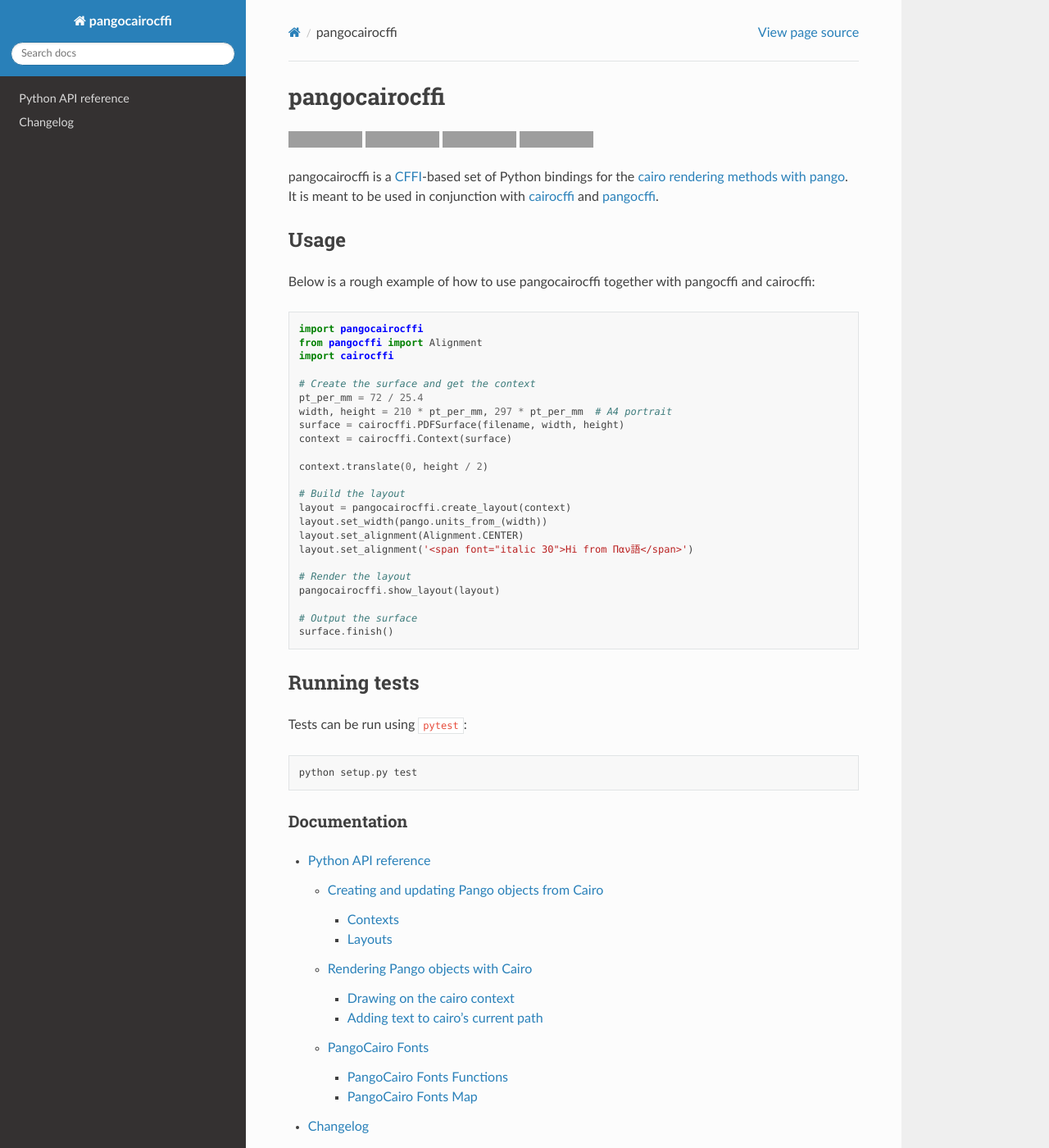
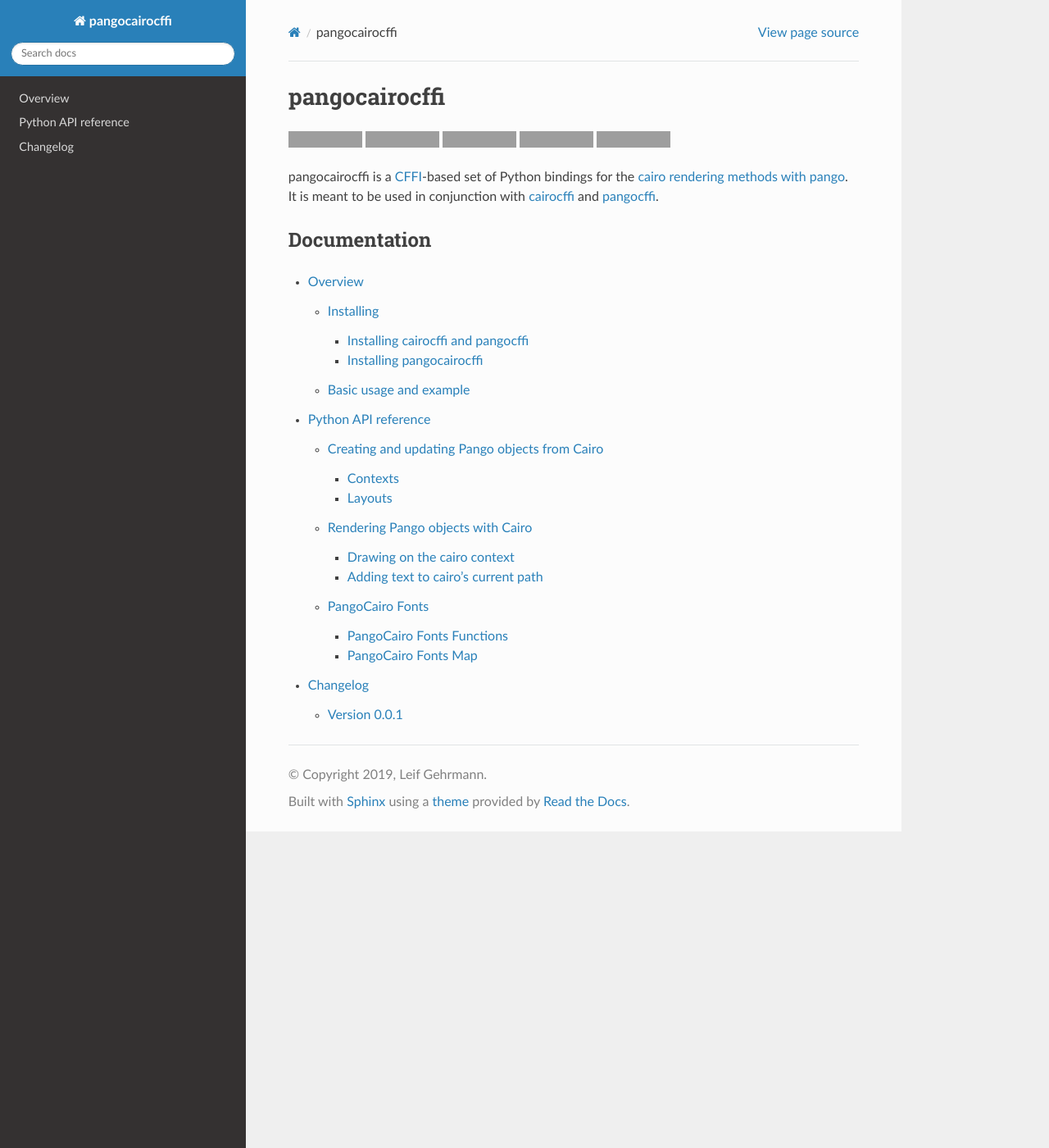
Before and after one commit to leifgehrmann/pangocairocffi, a Sphinx documentation site: the page built from docs/pangocairocffi.rst, in a window 1280 px wide and 1400 px high. Shown: the whole window at 82% size. Built offline with Sphinx 7.4.7 and the Read the Docs theme 2.0.0, drawn with Linux system fonts in a browser that asks for light colours; grey boxes are pictures that could not be loaded.

Commit message:
Added code coverage + bit more documentation + output example

```diff
--- a/README.rst
+++ b/README.rst
@@ -16,49 +16,15 @@
     :target: https://pangocairocffi.readthedocs.io/en/latest/?badge=latest
     :alt: Documentation Status
 
+.. image:: https://codecov.io/gh/leifgehrmann/pangocairocffi/branch/master/graph/badge.svg
+    :target: https://codecov.io/gh/leifgehrmann/pangocairocffi
+    :alt: Code Coverage
+
 pangocairocffi is a `CFFI`_-based set of Python bindings for the
 `cairo rendering methods with pango`_. It is meant to be used in
 conjunction with cairocffi_ and pangocffi_.
 
-Usage
-_____
-
-Below is a rough example of how to use pangocairocffi together with
-pangocffi and cairocffi::
-
-   import pangocairocffi
-   from pangocffi import Alignment
-   import cairocffi
-
-   # Create the surface and get the context
-   pt_per_mm = 72 / 25.4
-   width, height = 210 * pt_per_mm, 297 * pt_per_mm  # A4 portrait
-   surface = cairocffi.PDFSurface(filename, width, height)
-   context = cairocffi.Context(surface)
-
-   context.translate(0, height / 2)
-
-   # Build the layout
-   layout = pangocairocffi.create_layout(context)
-   layout.set_width(pango.units_from_(width))
-   layout.set_alignment(Alignment.CENTER)
-   layout.set_alignment('<span font="italic 30">Hi from Παν語</span>')
-
-   # Render the layout
-   pangocairocffi.show_layout(layout)
-
-   # Output the surface
-   surface.finish()
-
-Running tests
-_____________
-
-Tests can be run using ``pytest``::
-
-   python setup.py test
-
 .. _CFFI: https://cffi.readthedocs.org/
-.. _pango: https://pango.org/
 .. _pangocffi: https://github.com/leifgehrmann/pangocffi
 .. _cairocffi: https://cairocffi.readthedocs.io/en/stable/
 .. _cairo rendering methods with pango: https://developer.gnome.org/pango/stable/pango-Cairo-Rendering.html
--- a/docs/pangocairocffi.rst
+++ b/docs/pangocairocffi.rst
@@ -5,5 +5,6 @@
 
 .. toctree::
 
+    overview
     modules
     changelog
```
Also changed, not shown: docs/overview.rst (added, +65 -0 lines), docs/usage-output.png (added), 1 other file.
